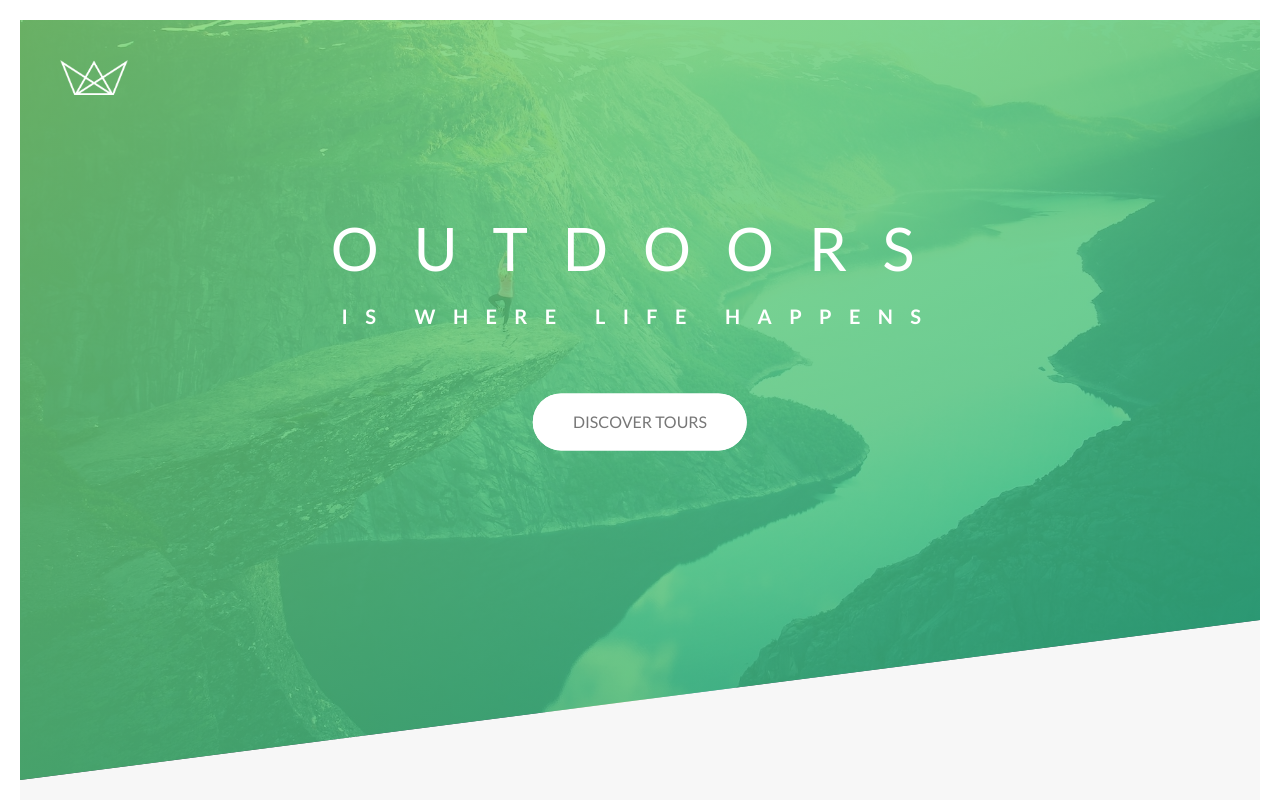
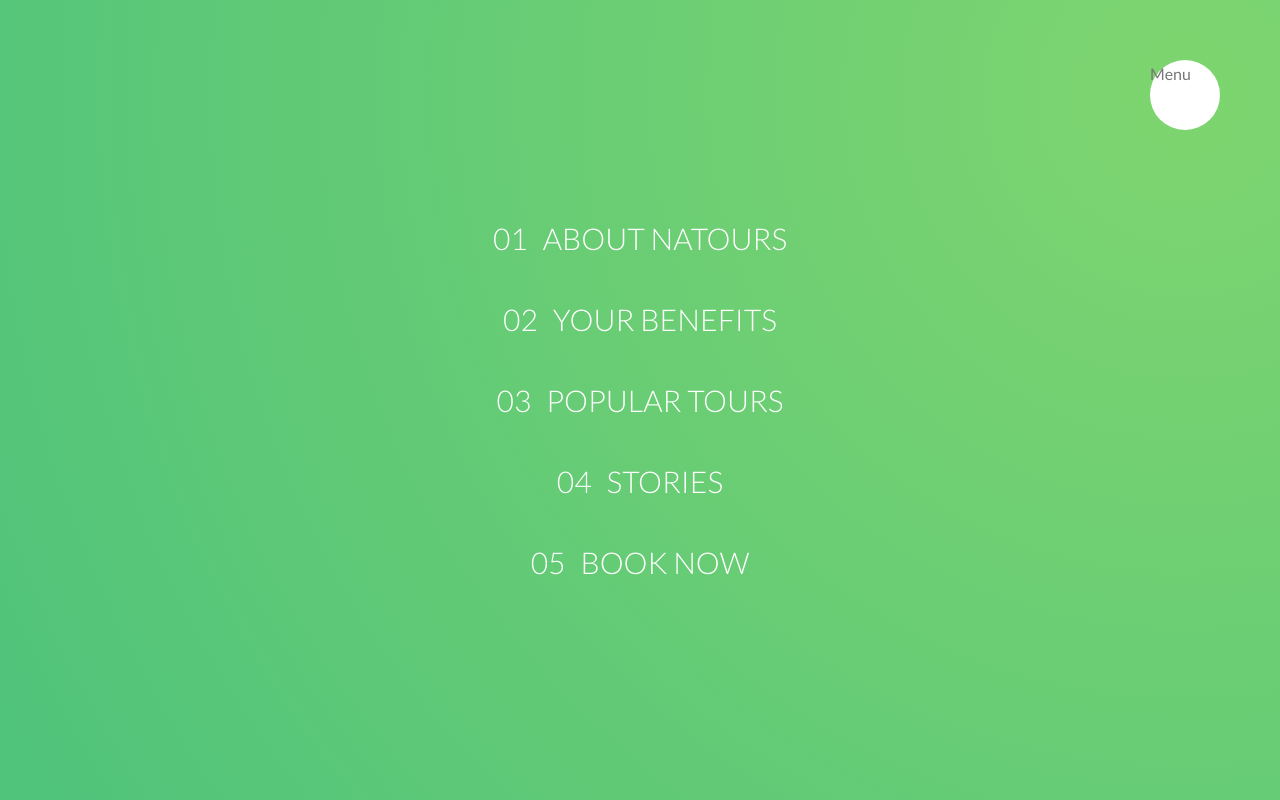
Before and after one commit to mengzhou44/natours1, a React app: page / in a window 1280 px wide. Shown: the top 800 px of the page. Built offline with nearby package versions, Linux system fonts and the light colour scheme.

Commit message:
navigation

```diff
--- a/sass/app.scss
+++ b/sass/app.scss
@@ -21,3 +21,4 @@
 @import "./layout/header";
 @import "./layout/grid";
 @import "./layout/footer";
+@import "./layout/navigation";
--- /dev/null
+++ b/sass/layout/navigation.scss
@@ -0,0 +1,86 @@
+.navigation {
+
+    &__background {
+      height: 6rem;
+      width: 6rem;
+      border-radius: 50%;
+      position: fixed;
+      top: 6.5rem;
+      right: 6.5rem;
+      background-image: radial-gradient($color-primary-light, $color-primary-dark);
+      z-index: 1000;
+      transform: scale(60);
+    }
+
+    &__button {
+       background-color:  $color-white;
+       height: 7rem;
+       width: 7rem;
+       border-radius: 50%;
+       position: fixed;
+       top: 6rem;
+       right: 6rem;
+       z-index: 2000;
+
+    }
+
+
+     &__checkbox {
+       display: none;
+    }
+
+
+
+
+     &__nav {
+         height: 100vh;
+         width: 100%;
+         position: fixed;
+         top: 0;
+         left: 0;
+         z-index: 1500;
+    }
+
+    &__list {
+         position: absolute;
+         top: 50%;
+         left: 50%;
+         transform: translate(-50%, -50%);
+         list-style: none;
+         text-align: center;
+    }
+
+    &__item {
+        margin: 1rem;
+    }
+
+    &__link {
+        &:link,
+        &:visited {
+            display: inline-block;
+            padding: 1rem 2rem;
+            font-size: 3rem;
+            font-weight: 300;
+            color: $color-white;
+            text-decoration: none;
+            text-transform: uppercase;
+            background-image: linear-gradient(90deg, transparent 0%, transparent 50%, $color-white 50%);
+            background-size: 220%;
+            transition: all .4s;
+
+            span {
+                display: inline-block;
+                margin-right: 1.5rem
+            }
+
+        }
+
+        &:hover,
+        &:active {
+            background-position: -80%;
+            color: $color-primary;
+            transform: translateX(1rem);
+        }
+
+    }
+}
--- a/src/components/home.js
+++ b/src/components/home.js
@@ -3,6 +3,32 @@
 export default (props) => {
     return (
         <div>
+            <div className="navigation">
+               <input type="checkbox" className="navigation__checkbox"  id="nav-toggle"/>
+               <label htmlFor="nav-toggle"  className="navigation__button">Menu </label>
+               <div className="navigation__background">
+                  &nbsp;
+               </div>
+               <nav className="navigation__nav">
+               <ul className="navigation__list">
+                  <li className="navigation__item">
+                     <a href="" className="navigation__link"><span> 01 </span>About Natours</a>
+                  </li>
+                  <li className="navigation__item">
+                  <a href="" className="navigation__link"><span> 02 </span>Your Benefits</a>
+                  </li>
+                  <li className="navigation__item">
+                  <a href="" className="navigation__link"><span> 03 </span>Popular Tours</a>
+                  </li>
+                  <li className="navigation__item">
+                  <a href="" className="navigation__link"><span> 04 </span>Stories</a>
+                  </li>
+                  <li className="navigation__item">
+                  <a href="" className="navigation__link"><span> 05 </span>Book now</a>
+                  </li>
+               </ul>
+               </nav>
+            </div>
             <div className='header'>
                 <div className="header--logo-box">
                     <img src="img/logo-white.png" alt="logo" className="header--logo" />
@@ -256,7 +282,7 @@
                    <div className="row">
                    <div className="book">
                         <div className="book__form">
-                        <div class="u-margin-bottom-medium">
+                        <div className="u-margin-bottom-medium">
                                     <h2 className="heading-secondary">
                                         Start booking now
                                     </h2>
@@ -275,7 +301,7 @@
                               <div className="form__group u-margin-bottom-medium">
                                     <div className="form__radio-group">
                                         <input type="radio" className="form__radio-input" id="small" name="size" />
-                                        <label for="small" className="form__radio-label">
+                                        <label htmlFor="small" className="form__radio-label">
                                             <span className="form__radio-button"></span>
                                             Small tour group
                                         </label>
@@ -283,7 +309,7 @@
 
                                     <div className="form__radio-group">
                                         <input type="radio" className="form__radio-input" id="large" name="size" />
-                                        <label for="large" className="form__radio-label">
+                                        <label htmlFor="large" className="form__radio-label">
                                             <span className="form__radio-button"></span>
                                             Large tour group
                                         </label>
@@ -327,7 +353,7 @@
              </div>
              <div className="col-1-of-2">
                 <p className="footer__copyright">
-                       Built by <a href="#" className="footer__link">Jonas Schmedtmann</a> for his online course <a href="#" class="footer__link">Advanced CSS and Sass</a>.
+                       Built by <a href="#" className="footer__link">Jonas Schmedtmann</a> for his online course <a href="#" className="footer__link">Advanced CSS and Sass</a>.
                         Copyright &copy; by Jonas Schmedtmann. You are 100% allowed to use this webpage for both personal
                         and commercial use, but NOT to claim it as your own design. A credit to the original author, Jonas
                         Schmedtmann, is of course highly appreciated!
```
Also changed, not shown: public/style.min.css.
